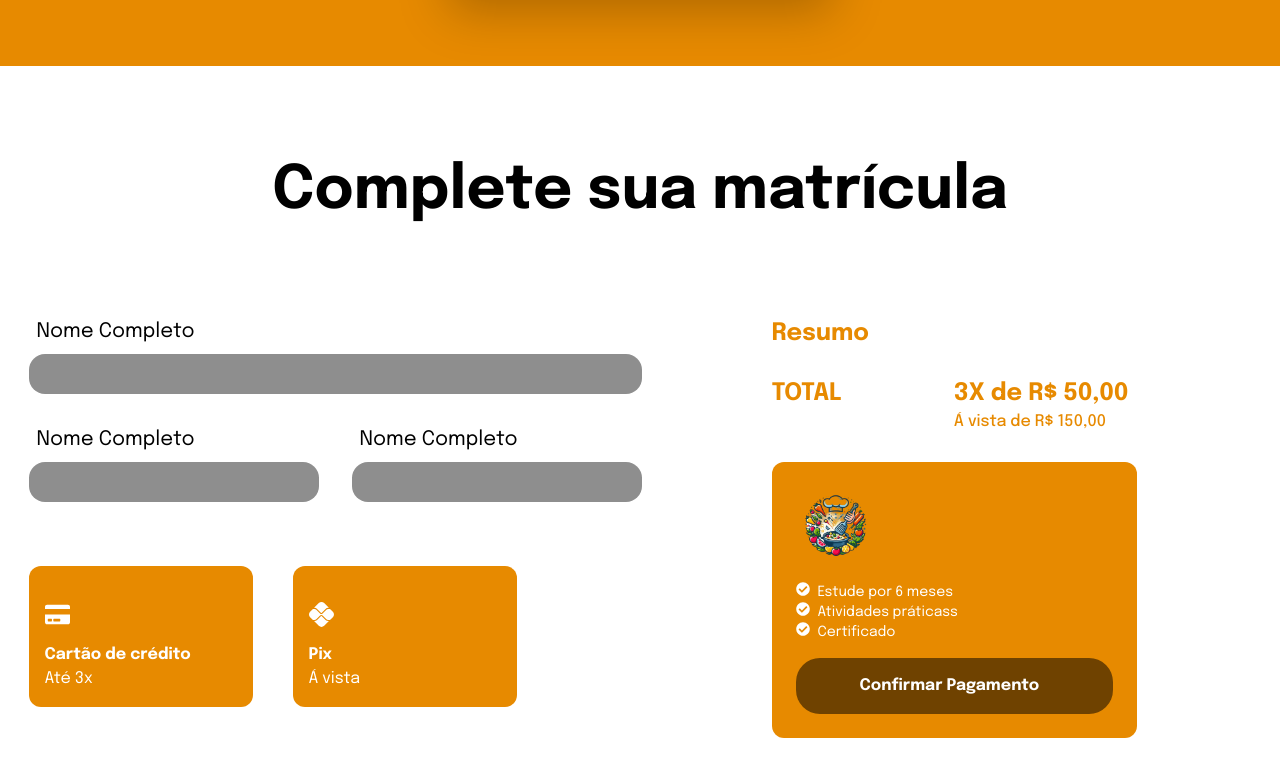
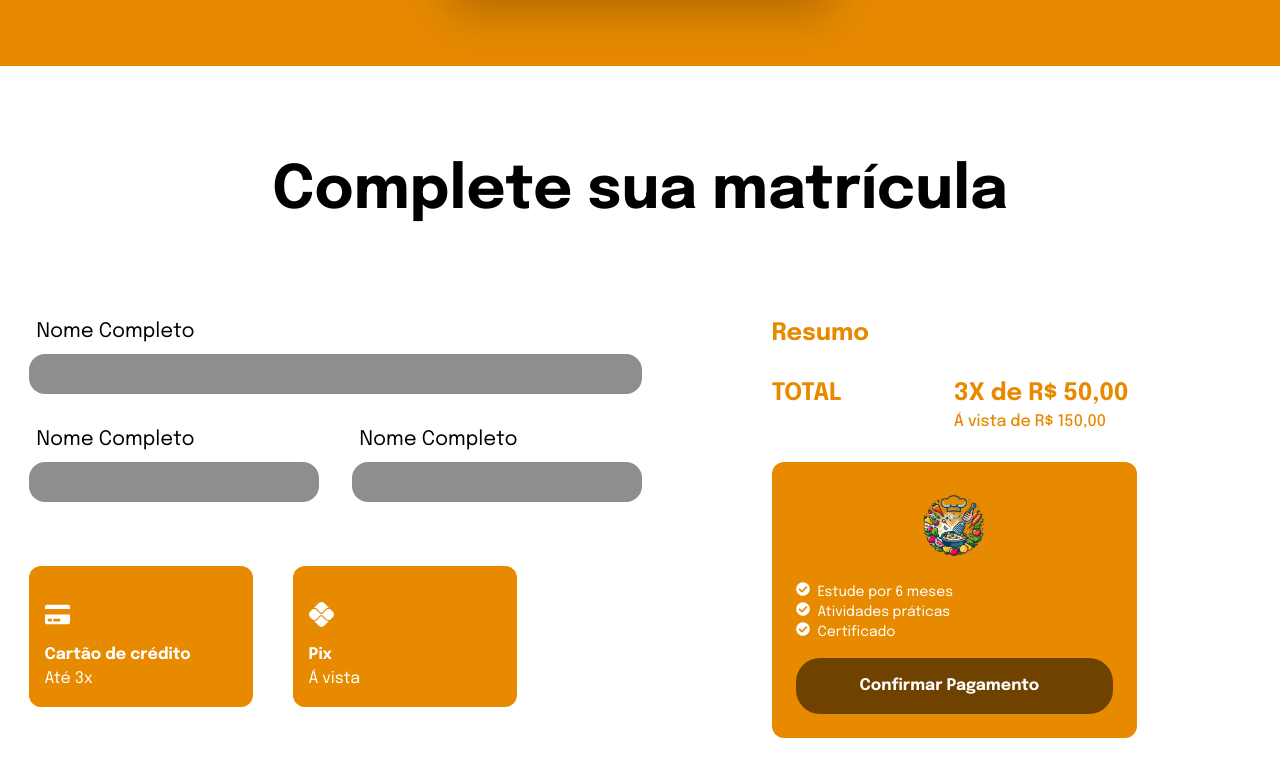
Before and after one commit to mtheuz/masterchef-amador, a Next.js app: page / in a window 1280 px wide. Shown: the part 2318-3094 px from the top of the page. Built offline with nearby package versions, Linux system fonts and the light colour scheme.

Commit message:
fix: logo in sectionPayment

```diff
--- a/src/app/component/SectionPayament.tsx
+++ b/src/app/component/SectionPayament.tsx
@@ -56,7 +56,7 @@ function SectionPayament() {
               </div>
             </div>
             <div className="flex flex-col p-6   w-[365px] h-66 bg-yellow-primary rounded-xl space-y-4 cursor-pointer ">
-            <Image className=" h-20 w-20 text-center" src={logo} alt='logo'/>
+            <Image className=" h-20 w-20 text-center mx-auto" src={logo} alt='logo'/>
               <ul className="text-sm mt-12 text-white">
                 <li className="flex space-x-2">
                   <FaCheckCircle />
@@ -64,7 +64,7 @@ function SectionPayament() {
                 </li>
                 <li className="flex space-x-2">
                   <FaCheckCircle />
-                  <h3>Atividades práticass</h3>
+                  <h3>Atividades práticas</h3>
                 </li>
                 <li className="flex space-x-2">
                   <FaCheckCircle />
```
